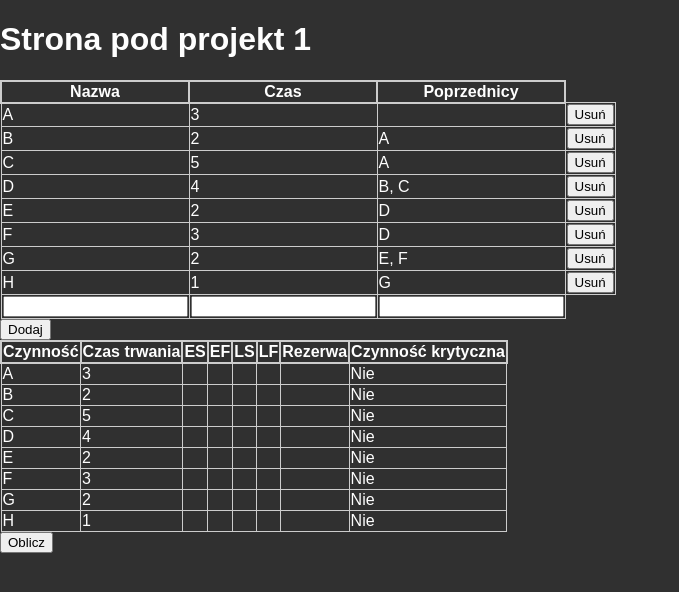
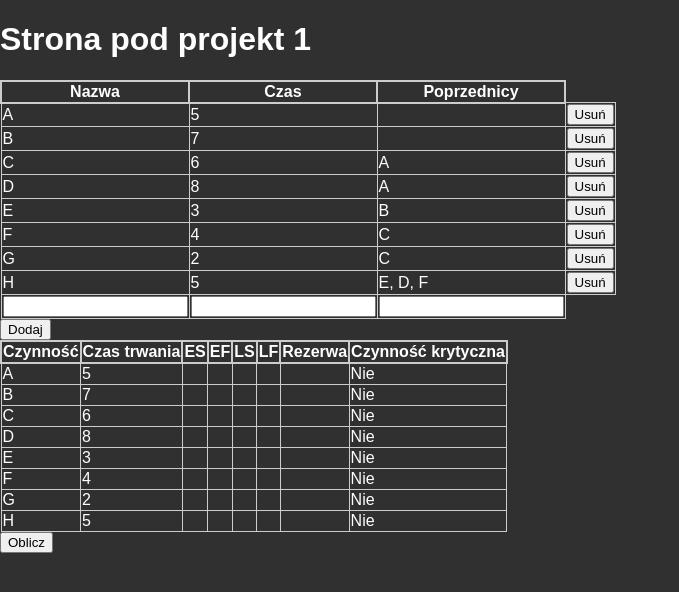
Before and after one commit to szymonborda/boil-cwp, a React (Vite) app: page /projekt1 in a window 1280 px wide. Shown: the top 592 px of the page, without its empty margins (0-679 px from the left). Built offline with nearby package versions, Linux system fonts and the light colour scheme.

Commit message:
fix input, add a hidden action, add examples

```diff
--- a/src/pages/Projekt1/ActionInput.tsx
+++ b/src/pages/Projekt1/ActionInput.tsx
@@ -35,7 +35,7 @@ export default function ActionInput({
     setActions([...actions, {
       name,
       time: Number(time),
-      predecessors: predecessors?.split(',').map((predecessor) => predecessor.trim()) ?? [],
+      predecessors: predecessors !== '' ? predecessors?.split(',').map((predecessor) => predecessor.trim()) ?? [] : [],
     }]);
   };
 
--- a/src/pages/Projekt1/Projekt1.tsx
+++ b/src/pages/Projekt1/Projekt1.tsx
@@ -2,18 +2,10 @@ import { useState } from 'react';
 import { Action } from './types';
 import ActionInput from './ActionInput';
 import ActionOutput from './ActionOutput';
+import examples from './examples';
 
 function Projekt1() {
-  const [actions, setActions] = useState<Action[]>([
-    { name: 'A', time: 3, predecessors: [] },
-    { name: 'B', time: 2, predecessors: ['A'] },
-    { name: 'C', time: 5, predecessors: ['A'] },
-    { name: 'D', time: 4, predecessors: ['B', 'C'] },
-    { name: 'E', time: 2, predecessors: ['D'] },
-    { name: 'F', time: 3, predecessors: ['D'] },
-    { name: 'G', time: 2, predecessors: ['E', 'F'] },
-    { name: 'H', time: 1, predecessors: ['G'] },
-  ]);
+  const [actions, setActions] = useState<Action[]>(examples[2]);
   return (
     <div className="projekt1">
       <h1>Strona pod projekt 1</h1>
--- a/src/pages/Projekt1/cpm.ts
+++ b/src/pages/Projekt1/cpm.ts
@@ -2,6 +2,15 @@ import { Action } from './types';
 
 export default function calculateCPM(actionsRef: Action[]) {
   const actions: Action[] = structuredClone(actionsRef);
+  // add a hidden last action that collects all other actions that are not present
+  // in other actions' predecessors
+  actions.push({
+    name: 'hidden',
+    time: 0,
+    predecessors: actions.filter(
+      (a) => !actions.some((b) => b.predecessors.includes(a.name)),
+    ).map((c) => c.name),
+  });
   for (let i = 0; i < actions.length; i += 1) {
     if (actions[i].predecessors.length === 0) {
       actions[i].ES = 0;
@@ -30,17 +39,14 @@ export default function calculateCPM(actionsRef: Action[]) {
       actions[i].EF = actions[i].ES! + actions[i].time;
     }
   }
-  //Calculate LF and LS
-  //Set LF for last action
+  // Calculate LF and LS
+  // Set LF for the last action
   actions[actions.length - 1].LF = actions[actions.length - 1].EF;
   for (let i = actions.length - 1; i >= 0; i -= 1) {
-    if (actions[i].LF === undefined) alert(actions[i].name + ' undefined');
     actions[i].LS = actions[i].LF! - actions[i].time;
 
-    if (actions[i].predecessors.length === 0) {
-      continue;
-    } else {
-      //Set LF values for predecessors
+    if (actions[i].predecessors.length !== 0) {
+      // Set LF values for predecessors
       for (let j = 0; j < actions.length; j += 1) {
         if (actions[i].predecessors.includes(actions[j].name)) {
           if (actions[j].LF! > actions[i].LS! || !actions[j].LF) actions[j].LF = actions[i].LS;
@@ -52,5 +58,6 @@ export default function calculateCPM(actionsRef: Action[]) {
     actions[i].slack = actions[i].LS! - actions[i].ES!;
     if (actions[i].slack === 0) actions[i].critical = true;
   }
-  return actions;
+  // return all actions except the hidden one
+  return actions.slice(0, -1);
 }
--- /dev/null
+++ b/src/pages/Projekt1/examples.ts
@@ -0,0 +1,38 @@
+import { Action } from './types';
+
+const examples: Action[][] = [
+  [
+    { name: 'A', time: 3, predecessors: [] },
+    { name: 'B', time: 2, predecessors: ['A'] },
+    { name: 'C', time: 5, predecessors: ['A'] },
+    { name: 'D', time: 4, predecessors: ['B', 'C'] },
+    { name: 'E', time: 2, predecessors: ['D'] },
+    { name: 'F', time: 3, predecessors: ['D'] },
+    { name: 'G', time: 2, predecessors: ['E', 'F'] },
+    { name: 'H', time: 1, predecessors: ['G'] },
+  ],
+  [
+    { name: 'A', time: 3, predecessors: [] },
+    { name: 'B', time: 4, predecessors: ['A'] },
+    { name: 'C', time: 6, predecessors: ['A'] },
+    { name: 'D', time: 7, predecessors: ['B'] },
+    { name: 'E', time: 1, predecessors: ['D'] },
+    { name: 'F', time: 2, predecessors: ['C'] },
+    { name: 'G', time: 3, predecessors: ['C'] },
+    { name: 'H', time: 4, predecessors: ['G'] },
+    { name: 'I', time: 1, predecessors: ['E', 'F', 'H'] },
+    { name: 'J', time: 2, predecessors: ['I'] },
+  ],
+  [
+    { name: 'A', time: 5, predecessors: [] },
+    { name: 'B', time: 7, predecessors: [] },
+    { name: 'C', time: 6, predecessors: ['A'] },
+    { name: 'D', time: 8, predecessors: ['A'] },
+    { name: 'E', time: 3, predecessors: ['B'] },
+    { name: 'F', time: 4, predecessors: ['C'] },
+    { name: 'G', time: 2, predecessors: ['C'] },
+    { name: 'H', time: 5, predecessors: ['E', 'D', 'F'] },
+  ],
+];
+
+export default examples;
```
